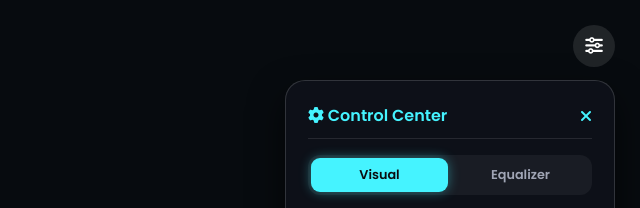
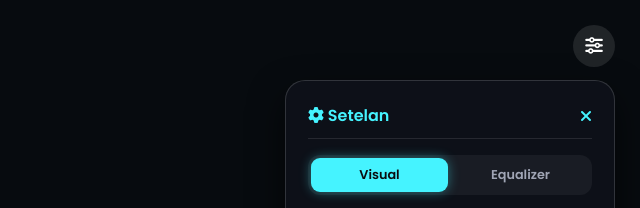
Before and after one commit to spanelweb/soundtext, a plain HTML site: page index.html in a window 1280 px wide. Both pictures are taken after a click on the button 1234 px from the left and 46 px from the top of the page. Shown: the top 208 px of the page, 640-1280 px from the left. Drawn offline with Linux system fonts and the light colour scheme.

Commit message:
Translate 'Control Center' to 'Setelan'
Signed-off-by: sPanel ID <spanel.official@gmail.com>

```diff
--- a/index.html
+++ b/index.html
@@ -33,7 +33,7 @@
 
         <div class="settings-panel" id="settingsPanel">
             <div class="settings-header">
-                <span><i class="fas fa-gear"></i> Control Center</span>
+                <span><i class="fas fa-gear"></i> Setelan</span>
                 <i class="fas fa-times" id="btnCloseSettings" style="cursor: pointer;"></i>
             </div>
 
```
